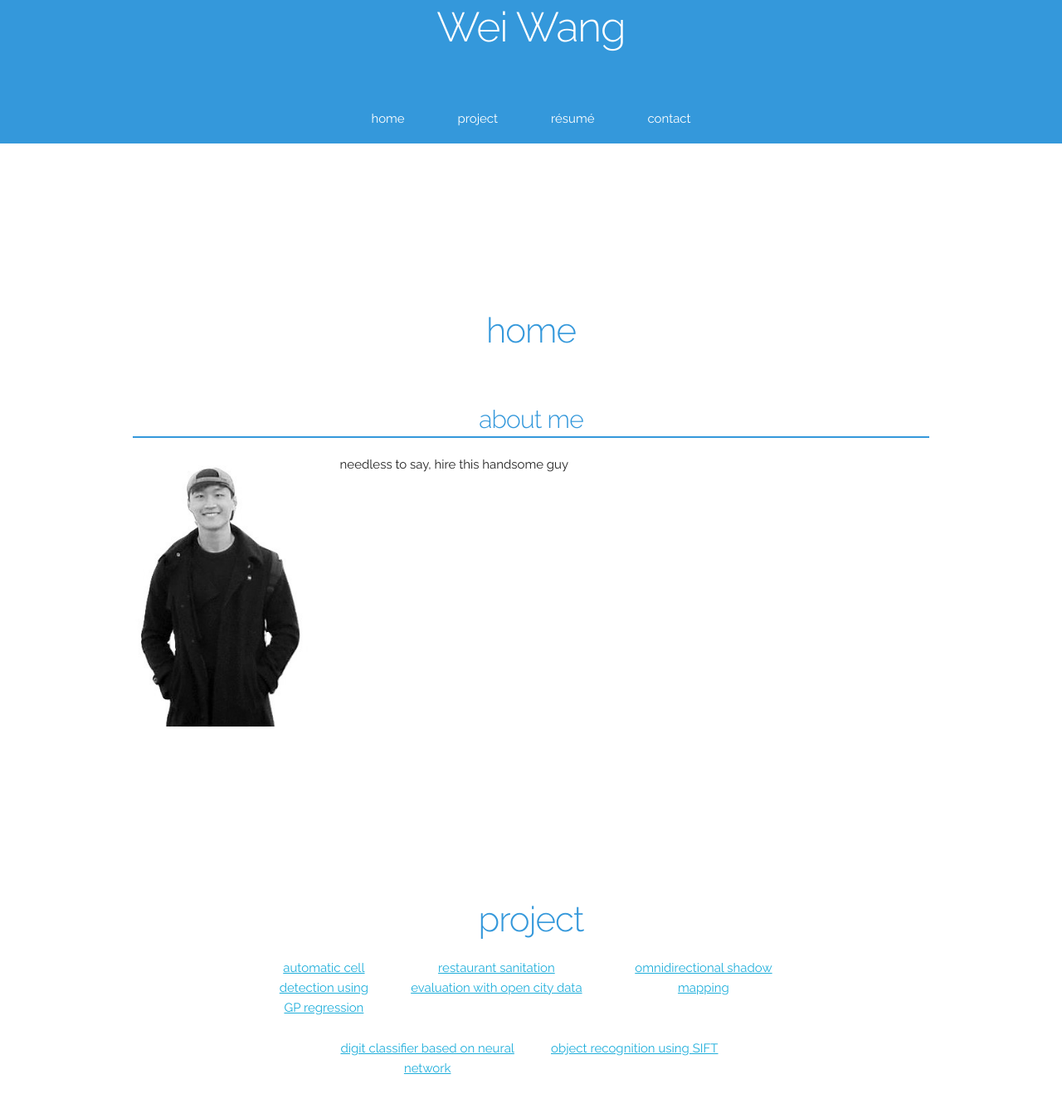
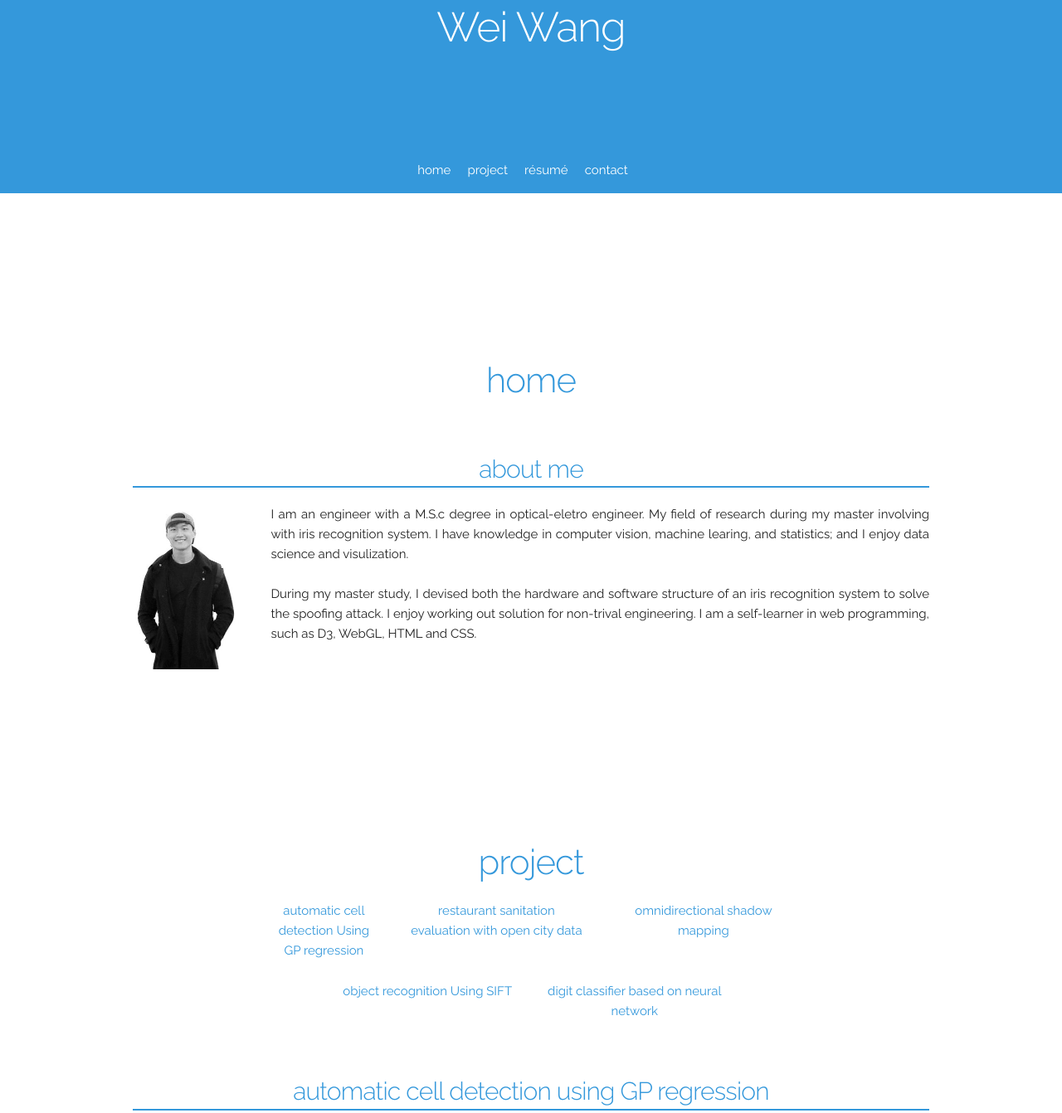
Before and after one commit to wwang107/weiwang, a plain HTML site: page index.html in a window 1280 px wide. Shown: the part 77-1419 px from the top of the page at 83% size. Drawn offline with Linux system fonts and the light colour scheme.

Commit message:
Wei's page

```diff
--- a/css/main.css
+++ b/css/main.css
@@ -31,7 +31,55 @@ text-align: center;
  text-decoration: none;
 }
 
+.navbar {
+  display: none; }
+
+.nav-wrapper {
+  width: 100%;
+  text-align: center; }
+
+.nav-wrapper ul {
+  display: inline-block; }
+
+.navbar-list {
+    list-style: none;
+    margin-bottom: 0; }
+
+
+.navbar-link a {
+    text-decoration: none;
+    color: #ffffff; }
+
+  .navbar-link.active, .navbar-link:hover {
+    text-decoration: none;
+      color: #ffffff; }
+.navbar a:link{
+    color:aliceblue;
+}
+
+.navbar-item {
+    position: relative;
+    float: left;
+    padding-top: 15px;
+    padding-right: 20px;
+    margin-bottom: 0;
+    cursor: pointer; }
+
+/* Navbar */
+.navbar,
+.navbar-spacer {
+    display: block;
+    width: 100%;
+    height: 5.5rem;
+    background: #3498DB;
+    color: #ffffff;
+    z-index: 99; }
+
 /* -- Content --*/
+a.blue, a.blue:visited, a.blue:active {
+  color: #3498DB;
+  text-decoration: none; }
+
 h2 {
   text-align: center;
   color: #3498DB;
--- a/index.html
+++ b/index.html
@@ -5,7 +5,7 @@
   <!-- Basic Page Needs
   –––––––––––––––––––––––––––––––––––––––––––––––––– -->
   <meta charset="utf-8">
-  <title>Your page title here :)</title>
+  <title>Wei Wang</title>
   <meta name="description" content="">
   <meta name="author" content="">
 
@@ -25,7 +25,7 @@
 
   <!-- Favicon
   –––––––––––––––––––––––––––––––––––––––––––––––––– -->
-  <link rel="icon" type="image/png" href="images/favicon.png">
+  <link rel="icon" type="image/png" href="images/w_logo.jpg">
 </head>
 <body>
 
@@ -38,23 +38,38 @@
                 </div>
             </div>
             <div class="row"><div class="twelve columns"></div></div>
+        </div>
+    </header>
 
-            <div class="row">
-              <div class="twelve columns">
-                <ul id="navlist">
-                    <li class="active"><a href="#" style="color:white">home</a></li>
-                    <li><a href="#" style="color:white">project</a></li>
-                    <li><a href="#" style="color:white">résumé</a></li>
-                    <li><a href="#" style="color:white">contact</a></li>
+    <div class="navbar-spacer"></div>
+
+    <nav class=navbar>
+        <div class="container">
+            <div class="nav-wrapper">
+                <ul class="navbar-list">
+                    <li class="navbar-item">
+                        <a class="navbar-link" href="#content-home" style="color:white;
+                                                                             text-decoration:none;" >
+                            home</a>
+                    </li>
+                    <li class="navbar-item">
+                        <a class="navbar-link" href="#content-project" style="color:white;
+                                                                             text-decoration:none;" >
+                            project</a>
+                    </li>
+                    <li class="navbar-item">
+                        <a class="navbar-link" href="#content-resume" style="color:white;
+                                                                             text-decoration:none;" >
+                            r&eacute;sum&eacute;</a>
+                    </li>
+                    <li class="navbar-item">
+                        <a class="navbar-link" href="#content-contact" style="color:white;
+                                                                             text-decoration:none;" >contact</a>
+                    </li>
                 </ul>
-              </div>
             </div>
         </div>
-
-    <div class="container">
-
-    </div>
-    </header>
+    </nav>
 
 <! -- Content -->
     <secion id="content-home">
@@ -69,12 +84,14 @@
         </div>
 
         <div class="row">
-            <div class="three columns">
+            <div class="two columns">
                 <img src="images/profile3.jpg"  class="u-full-width hidden thumbnail"/>
             </div>
-            <div class="nine columns">
+            <div class="ten columns">
                 <p class="justify">
-                needless to say, hire this handsome guy
+                I am an engineer with a M.S.c degree in optical-eletro engineer. My field of research during my master involving with iris recognition system. I have knowledge in computer vision, machine learing, and statistics; and I enjoy data science and visulization. <br><br>
+                During my master study, I devised both the hardware and software structure of an iris recognition system to solve the spoofing attack. I enjoy working out solution for non-trival engineering. I am a self-learner in web programming, such as D3, WebGL, HTML and CSS.
+
                 </p>
             </div>
         </div>
@@ -90,14 +107,17 @@
 
 <! --- nav for project section --- >
             <div class="row">
-                <div class="offset-by-two two columns"><a href="#project-cell" class="text-center blue"><p>automatic cell detection using GP regression</p></a></div>
-                <div class="three columns"><a href="#hell's kitchen in NYC" class="text-center blue"><p>restaurant sanitation evaluation with open city data</p></a></div>
-                <div class="three columns"><a href="#omnidirectional shadow mapping" class="text-center blue"><p>omnidirectional shadow mapping</p></a></div>
+                <div class="offset-by-two two columns"><a href="#project-cell" class="text-center blue"><p>automatic cell detection Using GP regression</p></a></div>
+                <div class="three columns"><a href="#project-restaurant" class="text-center blue"><p>restaurant sanitation evaluation with open city data</p></a></div>
+                <div class="three columns"><a href="#project-omni" class="text-center blue"><p>omnidirectional shadow mapping</p></a></div>
             </div>
 
             <div class="row">
-                <div class="offset-by-three three columns"><a href="#digit recognizor" class="text-center blue"><p>digit classifier based on neural network</p></a></div>
-                <div class="three columns"><a href="#object recognizor" class="text-center blue"><p>object recognition using SIFT</p></a></div>
+
+                <div class="offset-by-three three columns"><a href="#project-objrec" class="text-center blue"><p>object recognition Using SIFT</p></a></div>
+
+                <div class="three columns"><a href="#project-digit" class="text-center blue"><p>digit classifier based on neural network</p></a></div>
+
             </div>
 
             <! --- project --- >
@@ -121,7 +141,7 @@
                     <p class="text-center">
                         MATLAB
                     </p>
-                    <a href="#" target="_blank" class="center blue">
+                    <a href="./docs/Exam-Poster-final.pdf" target="_blank" class="center blue">
                         <button>view poster</button>
                     </a>
                 </div>
@@ -130,7 +150,7 @@
             <! RESTAURANT>
              <div class="row">
                 <div class="twelve columns">
-                    <h4 id="project-resturant" class="section-title">restaurant sanitation evaluation with open city data</h4>
+                    <h4 id="project-restaurant" class="section-title">restaurant sanitation evaluation with open city data</h4>
                     <div class="line"> </div>
                 </div>
             </div>
@@ -151,7 +171,7 @@
                     <p class="text-center">
                         Python, MATLAB, HTML5 , Javascript, D3
                     </p>
-                    <a href="#" target="_blank" class="center blue">
+                    <a href="http://hellskitchennyc.github.io/" target="_blank" class="center blue">
                         <button>view website</button>
                     </a>
                 </div>
@@ -160,7 +180,7 @@
             <! OMNI>
             <div class="row">
                 <div class="twelve columns">
-                    <h4 id="#project-omni" class="section-title">omnidirectional shadow mapping</h4>
+                    <h4 id="project-omni" class="section-title">omnidirectional shadow mapping</h4>
                     <div class="line"></div>
                 </div>
             </div>
@@ -182,7 +202,7 @@
                     <p class="text-center">
                         HTML5 , Javascript, WebGL
                     </p>
-                    <a href="#" target="_blank" class="center blue">
+                    <a href="http://homepage.univie.ac.at/a1163697/WebGL/finalProject/aztec.html" target="_blank" class="center blue">
                         <button>view website</button>
                     </a>
                 </div>
@@ -191,7 +211,7 @@
             <! OBJREC>
              <div class="row">
                 <div class="twelve columns">
-                    <h4 id="porject-objrec" class="section-title">object recognition using SIFT feature</h4>
+                    <h4 id="project-objrec" class="section-title">object recognition using SIFT feature</h4>
                     <div class="line"></div>
                 </div>
             </div>
@@ -207,13 +227,13 @@
                     <p class="text-center">
                         MATLAB, VLfeat
                     </p>
-                    <a href="#" target="_blank" class="center blue">
+                    <a href="./docs/report_CV_SIFT.pdf" target="_blank" class="center blue">
                         <button>view pdf</button>
                     </a>
                 </div>
             </div>
 
-            <! ~~~~~~~~~~~~~~~~~~~~~~~~>
+            <! DIGIT>
 
             <div class="row">
                 <div class="twelve columns">
@@ -238,7 +258,7 @@
                      <p class="text-center">
                         MATLAB
                     </p>
-                    <a href="#" target="_blank" class="center blue">
+                    <a href="./docs/report_ML_final.pdf" target="_blank" class="center blue">
                         <button>view pdf</button>
                     </a>
                 </div>
@@ -257,9 +277,9 @@
 <! nav for resume>
             <div class="row">
                 <div class="offset-by-two two columns"><a href="#resume-education" class="text-center blue"><p>education</p></a></div>
+                <div class="two columns"><a href="#resume-skills" class="text-center blue"><p>skills</p></a></div>
                 <div class="two columns"><a href="#resume-projects" class="text-center blue"><p>projects</p></a></div>
-                <div class="two columns"><a href="#resume-publication" class="text-center blue"><p>publications</p></a></div>
-                <div class="two columns"><a href="#resume-skill" class="text-center blue"><p>skills</p></a></div>
+                <div class="two columns"><a href="#resume-publications" class="text-center blue"><p>publications</p></a></div>
             </div>
 
 
@@ -496,8 +516,8 @@
                 <div class="row">
                     <div class="twelve columns">
                         <p class="resume-subtext">
-                            Blah
-                            <span class="italic">[Python, Spark, numpy, PyCUDA, PyOpenCL]</span>
+                            place holder
+                            <span class="italic">[place holder]</span>
                         </p>
                     </div>
                </div>
@@ -532,12 +552,24 @@
                     </ol>
                     </div>
                 </div>
+               <div class="line"></div>
+           </div>
+           <! contact>
+        </div>
+    </section>
 
-           </div>
-           <div>
-               <div class="row">
-               </div>
-           </div>
+     <section id="content-contact">
+        <div class="container">
+            <h2>contact</h2>
+
+            <div class="row">
+                <div class="twelve columns">
+                    <p class="text-center"><a href="mailto:wwang107@gmail.com" target="_blank" class="blue">wwang107@gmail.com</a></p>
+                    <p class="text-center"><a href="" target="_blank" class="blue">LinkedIn</a></p>
+                </div>
+            </div>
+
+            <div class="spacer-big"></div>
         </div>
     </section>
 
```
Also changed, not shown: images/w_logo.jpg (added), 3 other files.
